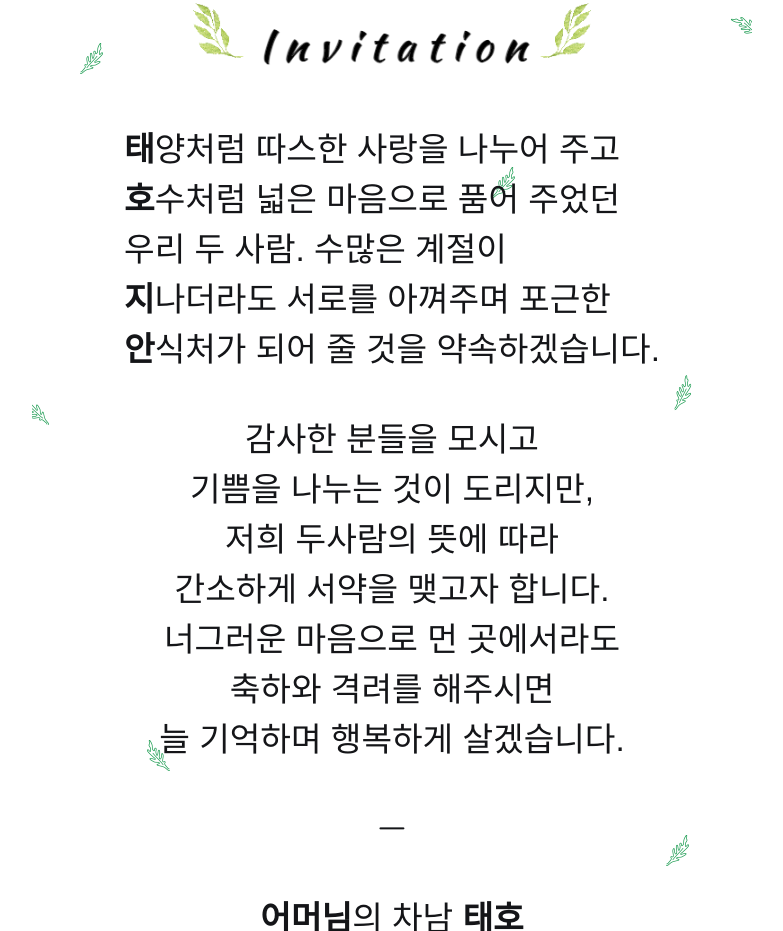
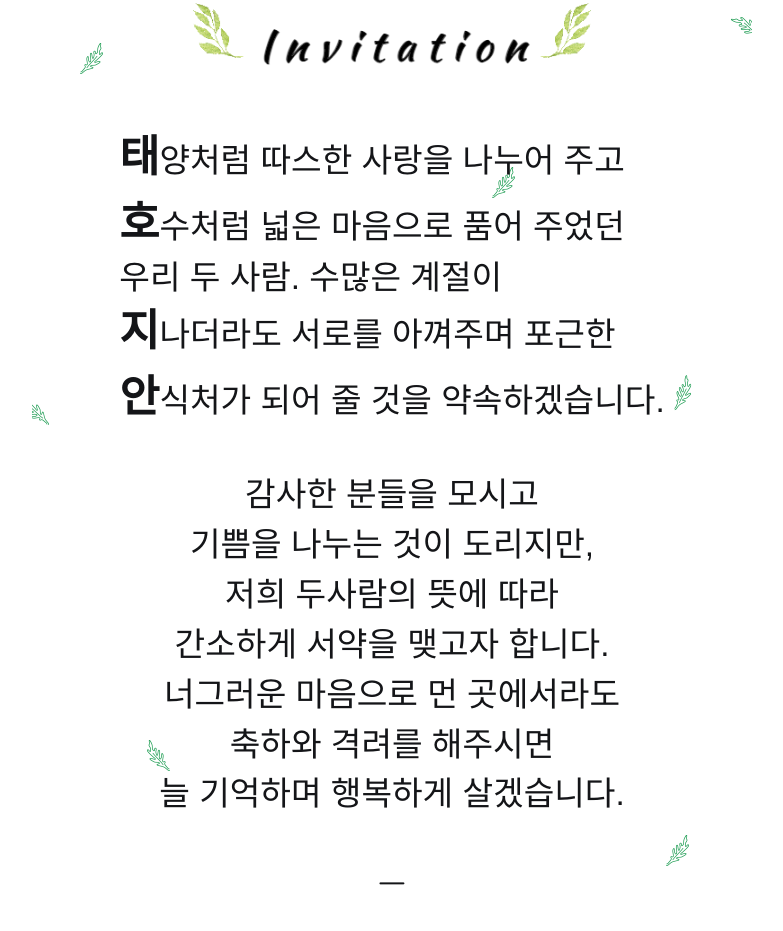
Before and after one commit to kr-Taeho/kr-taeho.github.io, a plain HTML site: page index.html in a window 1280 px wide. Shown: the part 1374-2305 px from the top of the page, without its empty margins (248-1031 px from the left). Drawn offline with nearby package versions, Linux system fonts and the light colour scheme; a web font is replaced by a local one.

Commit message:
no message

```diff
--- a/css/common.css
+++ b/css/common.css
@@ -99,6 +99,12 @@ body {
 }
 .greeting-section .invation-left-text {
 	text-align: left;
+}
+.greeting-section .invation-left-text b {
+	font-size: 1.7rem;
+}
+.greeting-section .invation-left-text p {
+	line-height: 1.7rem;
 }
 .greeting-section .invation-center-text {
     text-align: center;
```
